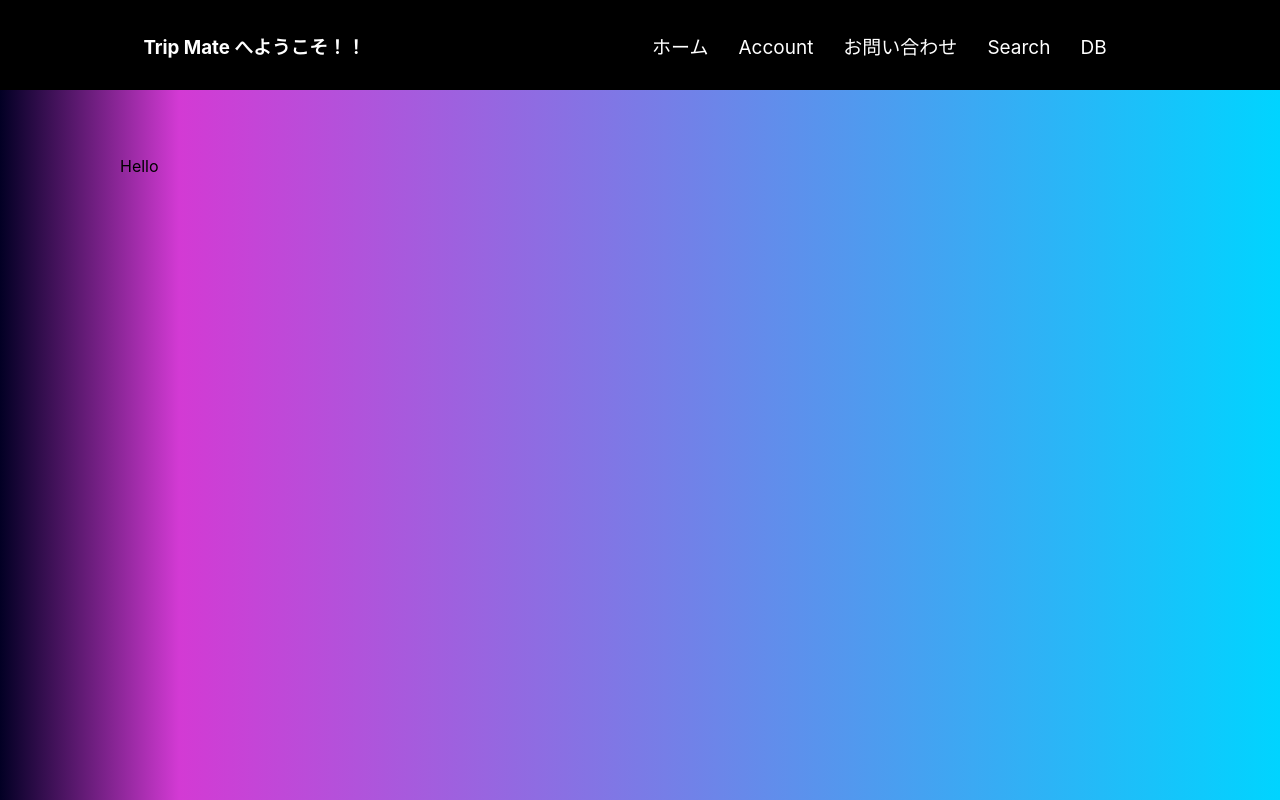
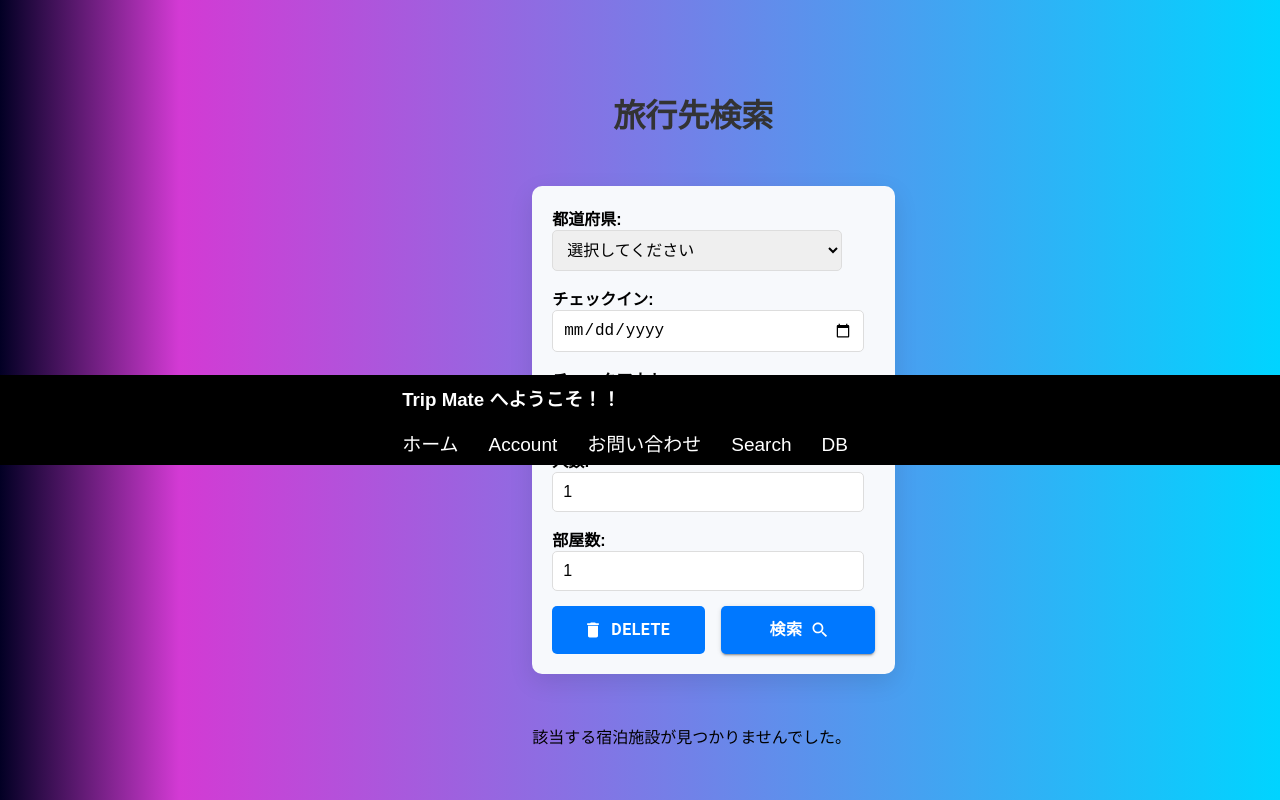
Before and after one commit to IchinaZiru/TripMate, a React (Create React App) app: page /search in a window 1280 px wide. Shown: the top 800 px of the page. Built offline with nearby package versions, Linux system fonts and the light colour scheme.

Commit message:
add Search
secnd

```diff
--- /dev/null
+++ b/src/components/SearchForm.tsx
@@ -0,0 +1,99 @@
+import React, { useState, ChangeEvent, FormEvent } from 'react';
+import '../style/SearchForm.css';  // CSSを読み込み
+import Button from '@mui/material/Button';
+import DeleteIcon from '@mui/icons-material/Delete';
+import SearchIcon from '@mui/icons-material/Search';
+import Stack from '@mui/material/Stack';
+
+
+interface SearchFormProps {
+    onSearch: (criteria: SearchCriteria) => void;
+}
+
+interface SearchCriteria {
+    prefecture: string;
+    checkIn: string;
+    checkOut: string;
+    guests: number;
+    rooms: number;
+}
+
+const SearchForm: React.FC<SearchFormProps> = ({ onSearch }) => {
+    const [criteria, setCriteria] = useState<SearchCriteria>({
+        prefecture: '',
+        checkIn: '',
+        checkOut: '',
+        guests: 1,
+        rooms: 1,
+    });
+
+    const handleChange = (
+        e: ChangeEvent<HTMLInputElement | HTMLSelectElement>
+    ) => {
+        const { name, value } = e.target;
+        setCriteria({ ...criteria, [name]: value });
+    };
+
+    const handleSubmit = (e: FormEvent) => {
+        e.preventDefault();
+        onSearch(criteria);
+    };
+
+    return (
+        <form className="search-form" onSubmit={handleSubmit}>
+            <div>
+                <label>都道府県:</label>
+                <select name="prefecture" onChange={handleChange} required>
+                    <option value="">選択してください</option>
+                    <option value="東京">東京</option>
+                    <option value="京都">京都</option>
+                    <option value="大阪">大阪</option>
+                </select>
+            </div>
+
+            <div>
+                <label>チェックイン:</label>
+                <input type="date" name="checkIn" onChange={handleChange} required />
+            </div>
+
+            <div>
+                <label>チェックアウト:</label>
+                <input type="date" name="checkOut" onChange={handleChange} required />
+            </div>
+
+            <div>
+                <label>人数:</label>
+                <input
+                    type="number"
+                    name="guests"
+                    min={1}
+                    value={criteria.guests}
+                    onChange={handleChange}
+                    required
+                />
+            </div>
+
+            <div>
+                <label>部屋数:</label>
+                <input
+                    type="number"
+                    name="rooms"
+                    min={1}
+                    value={criteria.rooms}
+                    onChange={handleChange}
+                    required
+                />
+            </div>
+            <Stack direction="row" spacing={2}>
+                <Button variant="outlined" startIcon={<DeleteIcon />}>
+                    Delete
+                </Button>
+                <Button variant="contained" type="submit" endIcon={<SearchIcon />}>
+                    検索
+                </Button>
+            </Stack>
+        </form>
+    );
+};
+
+export default SearchForm;
--- /dev/null
+++ b/src/components/SearchResults.tsx
@@ -0,0 +1,21 @@
+interface SearchResultsProps {
+    results: string[];
+}
+
+const SearchResults: React.FC<SearchResultsProps> = ({ results }) => {
+    return (
+        <div>
+            {results.length > 0 ? (
+                <ul>
+                    {results.map((result, index) => (
+                        <li key={index}>{result}</li>
+                    ))}
+                </ul>
+            ) : (
+                <p>該当する宿泊施設が見つかりませんでした。</p>
+            )}
+        </div>
+    );
+};
+
+export default SearchResults;
--- a/src/pages/LoginForm.tsx
+++ b/src/pages/LoginForm.tsx
@@ -1,6 +1,6 @@
 import React, { useEffect, useState } from "react";
 import InitialTransition from "../utils/InitialTransition";
-import '../style/LoginForm.css';
+import '../style/LoginForm.modules.css';
 
 const LoginForm = () => {
 
--- a/src/pages/Search.tsx
+++ b/src/pages/Search.tsx
@@ -1,15 +1,40 @@
-import React from "react";
-import InitialTransition from "../utils/InitialTransition";
-import { motion } from 'framer-motion'
+import React, { useState } from 'react';
+import SearchForm from '../components/SearchForm';
+import SearchResults from '../components/SearchResults';
+import '../style/Search.css';
 
-const Search = () => {
+interface SearchCriteria {
+    prefecture: string;
+    checkIn: string;
+    checkOut: string;
+    guests: number;
+    rooms: number;
+}
+
+const Search: React.FC = () => {
+    const [results, setResults] = useState<string[]>([]);
+
+    const dummyData = [
+        '東京のホテルA',
+        '京都の旅館B',
+        '大阪のホテルC',
+        '福岡のビジネスホテルD',
+    ];
+
+    const handleSearch = (criteria: SearchCriteria) => {
+        const filteredResults = dummyData.filter((item) =>
+            item.includes(criteria.prefecture)
+        );
+        setResults(filteredResults);
+    };
+
     return (
-        <InitialTransition>
-            <div className="container">
-                <p>Hello</p>
-            </div>
-        </InitialTransition>
-    )
+        <div>
+            <h1>旅行先検索</h1>
+            <SearchForm onSearch={handleSearch} />
+            <SearchResults results={results} />
+        </div>
+    );
 };
 
 export default Search;
--- a/src/pages/Testbd.tsx
+++ b/src/pages/Testbd.tsx
@@ -1,37 +1,109 @@
-import React, { useState, useEffect } from 'react';
-import axios from 'axios';
+import * as React from 'react';
+import LoadingButton from '@mui/lab/LoadingButton';
+import Box from '@mui/material/Box';
+import FormControlLabel from '@mui/material/FormControlLabel';
+import Switch from '@mui/material/Switch';
+import SaveIcon from '@mui/icons-material/Save';
+import SendIcon from '@mui/icons-material/Send';
 
-type User = {
-    id: number;
-    name: string;
-    email: string;
-};
-
-const Testbd = () => {
-    const [users, setUsers] = useState<User[]>([]); // 型を明示的に定義
-
-    useEffect(() => {
-        axios.get('http://localhost:3000/api/users')
-            .then(response => {
-                setUsers(response.data); // データを設定
-            })
-            .catch(error => {
-                console.error('Error fetching data:', error);
-            });
-    }, []);
+export default function LoadingButtonsTransition() {
+    const [loading, setLoading] = React.useState(true);
+    function handleClick() {
+        setLoading(false);
+    }
 
     return (
         <div>
-            <h2>User List</h2>
-            <ul>
-                {users.map(user => (
-                    <li key={user.id}>
-                        {user.name} - {user.email}
-                    </li>
-                ))}
-            </ul>
+            <FormControlLabel
+                sx={{ display: 'block' }}
+                control={
+                    <Switch
+                        checked={loading}
+                        onChange={() => setLoading(!loading)}
+                        name="loading"
+                        color="primary"
+                    />
+                }
+                label="Loading"
+            />
+            <Box sx={{ '& > button': { m: 1 } }}>
+                <LoadingButton
+                    size="small"
+                    onClick={handleClick}
+                    loading={loading}
+                    variant="outlined"
+                    disabled
+                >
+                    Disabled
+                </LoadingButton>
+                <LoadingButton
+                    size="small"
+                    onClick={handleClick}
+                    loading={loading}
+                    loadingIndicator="Loading…"
+                    variant="outlined"
+                >
+                    Fetch data
+                </LoadingButton>
+                <LoadingButton
+                    size="small"
+                    onClick={handleClick}
+                    endIcon={<SendIcon />}
+                    loading={loading}
+                    loadingPosition="end"
+                    variant="contained"
+                >
+                    Send
+                </LoadingButton>
+                <LoadingButton
+                    size="small"
+                    color="secondary"
+                    onClick={handleClick}
+                    loading={loading}
+                    loadingPosition="start"
+                    startIcon={<SaveIcon />}
+                    variant="contained"
+                >
+                    Save
+                </LoadingButton>
+            </Box>
+            <Box sx={{ '& > button': { m: 1 } }}>
+                <LoadingButton
+                    onClick={handleClick}
+                    loading={loading}
+                    variant="outlined"
+                    disabled
+                >
+                    Disabled
+                </LoadingButton>
+                <LoadingButton
+                    onClick={handleClick}
+                    loading={loading}
+                    loadingIndicator="Loading…"
+                    variant="outlined"
+                >
+                    Fetch data
+                </LoadingButton>
+                <LoadingButton
+                    onClick={handleClick}
+                    endIcon={<SendIcon />}
+                    loading={loading}
+                    loadingPosition="end"
+                    variant="contained"
+                >
+                    Send
+                </LoadingButton>
+                <LoadingButton
+                    color="secondary"
+                    onClick={handleClick}
+                    loading={loading}
+                    loadingPosition="start"
+                    startIcon={<SaveIcon />}
+                    variant="contained"
+                >
+                    Save
+                </LoadingButton>
+            </Box>
         </div>
     );
-};
-
-export default Testbd;
+}
--- a/src/style/Header.css
+++ b/src/style/Header.css
@@ -13,7 +13,7 @@
 }
 
 header {
-    display: flex;
+    display: grid;
     justify-content: space-around;
     align-items: center;
     width: 100%;
--- /dev/null
+++ b/src/style/Search.css
@@ -0,0 +1,21 @@
+/* アプリ全体のスタイル */
+body {
+    margin: 0;
+    padding: 0;
+    font-family: 'Arial', sans-serif;
+    background-color: #e0e7ff;
+}
+
+#root {
+    display: flex;
+    justify-content: center;
+    align-items: center;
+    min-height: 100vh;
+    padding: 20px;
+}
+
+h1 {
+    text-align: center;
+    color: #333;
+    margin-bottom: 20px;
+}
--- /dev/null
+++ b/src/style/SearchForm.css
@@ -0,0 +1,47 @@
+/* 全体のレイアウト */
+.search-form {
+    display: flex;
+    flex-direction: column;
+    gap: 15px;
+    width: 100%;
+    max-width: 400px;
+    margin: 50px auto;
+    padding: 20px;
+    border-radius: 10px;
+    background-color: #f7f9fc;
+    box-shadow: 0 8px 24px rgba(0, 0, 0, 0.1);
+}
+
+/* ラベルと入力のスタイル */
+.search-form label {
+    font-weight: bold;
+    margin-bottom: 5px;
+}
+
+.search-form input,
+.search-form select {
+    width: 90%;
+    padding: 10px;
+    font-size: 16px;
+    border: 1px solid #ddd;
+    border-radius: 5px;
+    outline: none;
+    transition: border-color 0.3s;
+}
+
+.search-form input:focus,
+.search-form select:focus {
+    border-color: #0078ff;
+}
+
+/* ボタンスタイル */
+.search-form button {
+    padding: 10px;
+    font-size: 16px;
+    font-weight: bold;
+    color: white;
+    background-color: #0078ff;
+    border: none;
+    border-radius: 5px;
+    cursor: pointer;
+}
```
Also changed, not shown: package.json (+7 -0 lines), src/style/LoginForm.modules.css (renamed from src/style/LoginForm.css), 2 other files (tests, documents, lock files or other folders).
